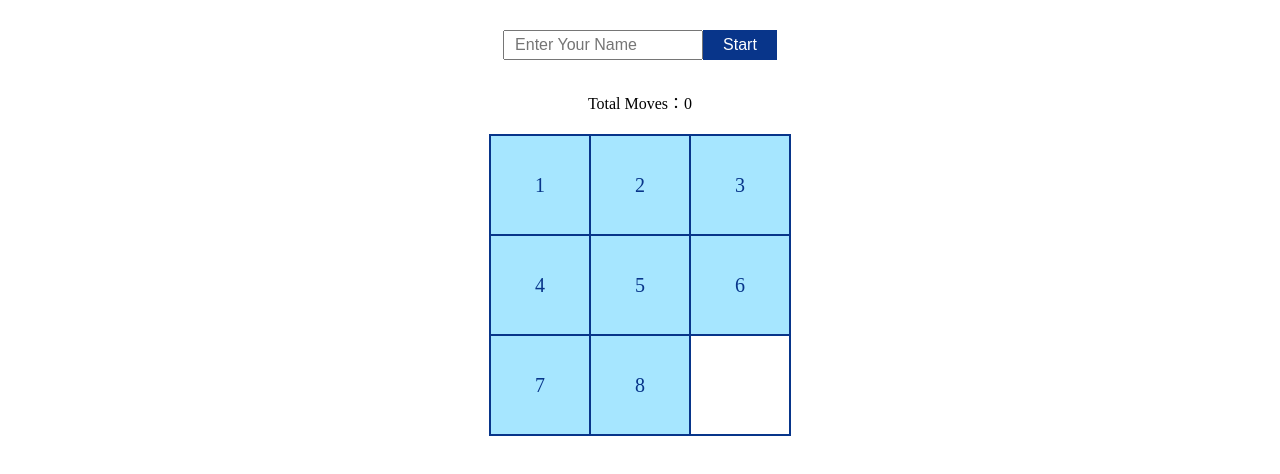
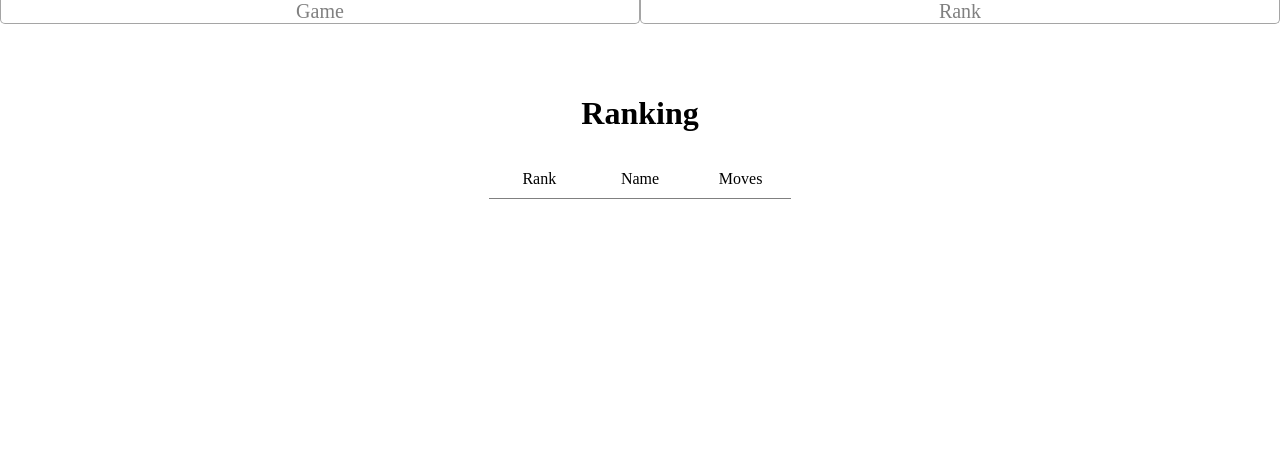
Before and after one commit to AmyHuang82/PuzzleGame, a React app: page /ranking in a window 1280 px wide. Shown: the top 474 px of the page. Built offline with nearby package versions, Linux system fonts and the light colour scheme.

Commit message:
add Router

```diff
--- a/package.json
+++ b/package.json
@@ -11,7 +11,8 @@
   "license": "ISC",
   "dependencies": {
     "react": "^16.8.6",
-    "react-dom": "^16.8.6"
+    "react-dom": "^16.8.6",
+    "react-router-dom": "^5.0.0"
   },
   "devDependencies": {
     "@babel/core": "^7.4.0",
--- /dev/null
+++ b/src/RankingShow.js
@@ -0,0 +1,43 @@
+import React from 'react';
+
+class RankingShow extends React.Component {
+    constructor(props) {
+        super(props);
+
+        let playerList = JSON.parse(localStorage.getItem('player')) || [];
+
+        this.state = {
+            players: playerList
+        }
+
+    }
+    updateLocalStorage() {
+        let playerList = JSON.parse(localStorage.getItem('player')) || [];
+        this.setState({ players: playerList });
+    }
+    render() {
+        return (
+            <div onLoad={this.updateLocalStorage.bind(this)}>
+                <h1>Ranking</h1>
+                <div className="ranking-table">
+                    <p className="title">Rank</p>
+                    <p className="title">Name</p>
+                    <p className="title">Moves</p>
+                    {
+                        this.state.players.map((player, index) => {
+                            return (
+                                <div className="ranking-table" key={index}>
+                                    <p>{player.rank}</p>
+                                    <p>{player.name}</p>
+                                    <p>{player.moves}</p>
+                                </div>
+                            )
+                        })
+                    }
+                </div>
+            </div>
+        );
+    }
+}
+
+export default RankingShow;
--- a/src/index.js
+++ b/src/index.js
@@ -1,7 +1,33 @@
 import React from 'react';
 import ReactDOM from 'react-dom';
+import { BrowserRouter as Router, Route, Link } from 'react-router-dom';
 import App from './App';
+import RankingShow from './RankingShow';
+
+class Main extends React.Component {
+    render() {
+        return (
+            <Router>
+                <Link to="/" className="category">Game</Link>
+                <Link to="/ranking" className="category">Rank</Link>
+
+
+                <Route path="/" exact render={
+                    () => {
+                        return (<App />);
+                    }
+                } />
+
+                <Route path="/ranking" exact render={
+                    () => {
+                        return (<RankingShow />);
+                    }
+                } />
+            </Router>
+        );
+    }
+}
 
 window.addEventListener('load', () => {
-    ReactDOM.render(<App />, document.getElementById('root'));
+    ReactDOM.render(<Main />, document.getElementById('root'));
 });
--- a/stylesheet/index.css
+++ b/stylesheet/index.css
@@ -2,8 +2,27 @@
     box-sizing: border-box;
 }
 
+body {
+    margin: 0;
+    padding: 0;
+}
+
 div {
     text-align: center;
+}
+
+.category {
+    display: inline-block;
+    width: 50%;
+    margin-bottom: 50px;
+    border: 1px solid rgb(165, 165, 165);
+    border-top: none;
+    cursor: pointer;
+    font-size: 20px;
+    border-radius: 0 0 5px 5px;
+    color: gray;
+    outline: none;
+    text-decoration:none;
 }
 
 .player-input {
@@ -37,10 +56,6 @@ div {
     color: rgb(8, 53, 138);
 }
 
-#root>div {
-    margin-top: 30px;
-}
-
 .counter {
     margin: 10px;
 }
@@ -70,3 +85,19 @@ div {
     font-size: 0;
     background-color: white;
 }
+
+.ranking-table {
+    display: flex;
+    flex-flow: row wrap;
+    width: 302px;
+    margin: 0 auto;
+}
+
+.ranking-table>p {
+    width: 33.33333%;
+}
+
+.ranking-table>.title {
+    border-bottom: 1px solid gray;
+    padding-bottom: 10px;
+}
```
Also changed, not shown: 1 other file (tests, documents, lock files or other folders).
